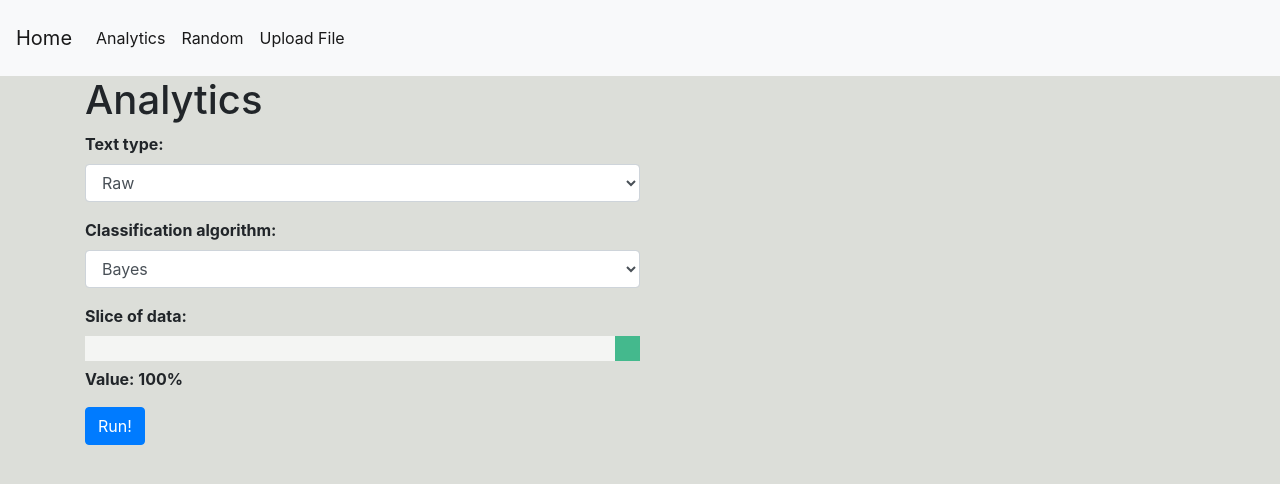
After one commit to ArminF1996/Twitter-crawler, a Flask app: page /analytics in a window 1280 px wide. The commit adds this page. Shown: the top 484 px of the page. Run offline with Flask 2, Linux system fonts and the light colour scheme; parts of the project's set-up code (start-up, migrations or seed data) failed here and were passed over; some libraries are stand-ins or nearby versions.

Commit message:
Implement pie chart visualization  + create htmls and css  + create random page

```diff
--- a/app.py
+++ b/app.py
@@ -6,6 +6,7 @@ import naive_bayes
 import tools
 import demoji
 from datetime import datetime
+import random
 from emotion_predictor import EmotionPredictor
 import copy
 
@@ -17,38 +18,13 @@ app = Flask(__name__)
 app.config['UPLOAD_FOLDER'] = UPLOAD_FOLDER
 app.config['SQLALCHEMY_DATABASE_URI'] = database_uri
 app.config['SQLALCHEMY_TRACK_MODIFICATIONS'] = False
+app.url_map.strict_slashes = False
 db = SQLAlchemy(app)
 
 key_words = [["corona", "covid19"], ["gdp", "economy", "industry"], ["unemployment", "job", "income"],
              ["china", "tradewar", "chinese"], ["election"], ["race", "racism", "blacklivesmatter"]]
-demoji.download_codes()
+# demoji.download_codes()
 tags_variety = ['corona', 'economy', 'job', 'china', 'election', 'race']
-
-@app.route('/')
-def hello_world():
-    return 'Hello World!'
-
-
-@app.route('/store-file-to-sql', methods=['GET', 'POST'])
-def store_file():
-    if request.method == 'POST':
-        # check if the post request has the file part
-        if 'file' not in request.files:
-            flash('No file part')
-            return redirect(request.url)
-        file = request.files['file']
-        if file.filename == '':
-            flash('No selected file')
-            return redirect(request.url)
-        if file:
-            create_tweets_table()
-            tmp_path = os.path.join(app.config['UPLOAD_FOLDER'], 'tmp-data-file')
-            if os.path.exists(tmp_path):
-                os.remove(tmp_path)
-            file.save(tmp_path)
-            return inject(tmp_path)
-    else:
-        return render_template('upload_file.html')
 
 
 class RawTweet(db.Model):
@@ -145,6 +121,61 @@ class Bayes(db.Model):
             'type': self.type,
             'tag': self.tag
         }
+
+
+@app.route('/')
+def index():
+    return render_template('index.html')
+
+
+@app.route('/analytics', methods=('GET', 'POST'))
+def get_result():
+    if request.method == 'POST':
+        text_type = request.form['type'].lower()
+        algorithm = request.form['algorithm'].lower()
+        data_range = int(int(request.form['range']) * RawTweet.query.count() / 100)
+        return redirect("/analytics/{}/{}/{}".format(text_type, algorithm, data_range))
+
+    return render_template('analytics.html')
+
+
+@app.route('/random', methods=('GET', 'POST'))
+def random_tweet():
+    random_id = random.randint(1, RawTweet.query.count())
+    ret = {}
+    ret['raw_text'] = RawTweet.query.filter(RawTweet.id == random_id).first().to_dict()['text']
+    ret['clean_text'] = CleanLemmatizerTweet.query.filter(CleanLemmatizerTweet.id == random_id).first().to_dict()['text']
+    ret['raw_bayes'] = tools.all_tags_reverse[Bayes.query.filter(Bayes.id == random_id)
+                                                 .filter(Bayes.type == 0).first().to_dict()['tag']]
+    ret['clean_bayes'] = tools.all_tags_reverse[Bayes.query.filter(Bayes.id == random_id)
+                                                   .filter(Bayes.type == 2).first().to_dict()['tag']]
+    ret['raw_tfidf'] = TFIDF.query.filter(TFIDF.id == random_id).filter(TFIDF.type == 0).first().to_dict()
+    ret['clean_tfidf'] = TFIDF.query.filter(TFIDF.id == random_id).filter(TFIDF.type == 2).first().to_dict()
+    ret['raw_emotions'] = Emotion.query.filter(Emotion.id == random_id).filter(Emotion.type == 0).first().to_dict()
+    ret['clean_emotions'] = Emotion.query.filter(Emotion.id == random_id).filter(Emotion.type == 2).first().to_dict()
+    return render_template('random.html', data=ret)
+
+
+@app.route('/store-file-to-sql', methods=['GET', 'POST'])
+def store_file():
+    if request.method == 'POST':
+        # check if the post request has the file part
+        if 'file' not in request.files:
+            flash('No file part')
+            return redirect(request.url)
+        file = request.files['file']
+        if file.filename == '':
+            flash('No selected file')
+            return redirect(request.url)
+        if file:
+            create_tweets_table()
+            tmp_path = os.path.join(app.config['UPLOAD_FOLDER'], 'tmp-data-file')
+            if os.path.exists(tmp_path):
+                os.remove(tmp_path)
+            file.save(tmp_path)
+            return inject(tmp_path)
+    else:
+        return render_template('upload_file.html')
 
 
 def create_tweets_table():
@@ -395,14 +426,14 @@ def calculate_bayes_lemmatize():
 tmp = {'joy': 0, 'fear': 0, 'sadness': 0, 'anger': 0, 'surprise': 0, 'disgust': 0}
 
 
-@app.route('/analyse/raw/bayes/<limit>')
-def analyse_raw_bayes(limit):
+@app.route('/analytics/raw/bayes/<limit>')
+def analytics_raw_bayes(limit):
     tags = list(bayes.to_dict() for bayes in Bayes.query.filter(Bayes.type == 0).filter(Bayes.id <= limit).all())
     emotions = list(emotion.to_dict() for emotion in Emotion.query.filter(Emotion.type == 0).filter(Emotion.id <= limit).all())
     result = {'corona': copy.deepcopy(tmp), 'economy': copy.deepcopy(tmp), 'job': copy.deepcopy(tmp),
               'china': copy.deepcopy(tmp), 'election': copy.deepcopy(tmp), 'race': copy.deepcopy(tmp)}
 
-    cnt = 0
+
     for cnt in range(len(tags)):
         result[tags_variety[tags[cnt]['tag']]]['joy'] += emotions[cnt]['joy']
         result[tags_variety[tags[cnt]['tag']]]['fear'] += emotions[cnt]['fear']
@@ -411,17 +442,20 @@ def analyse_raw_bayes(limit):
         result[tags_variety[tags[cnt]['tag']]]['surprise'] += emotions[cnt]['surprise']
         result[tags_variety[tags[cnt]['tag']]]['disgust'] += emotions[cnt]['disgust']
         cnt += 1
-    return json.dumps(result)
+
+    corona, economy, job, china, race, election = create_chart_data(result)
+    return render_template('charts.html', corona=corona, economy=economy, job=job, china=china, race=race,
+                           election=election)
 
 
-@app.route('/analyse/raw/tfidf/<limit>')
-def analyse_raw_tfidf(limit):
+@app.route('/analytics/raw/tf-idf/<limit>')
+def analytics_raw_tfidf(limit):
     tags = list(tfidf.to_dict() for tfidf in TFIDF.query.filter(TFIDF.type == 0).filter(TFIDF.id <= limit).all())
     emotions = list(
         emotion.to_dict() for emotion in Emotion.query.filter(Emotion.type == 0).filter(Emotion.id <= limit).all())
     result = {'corona': copy.deepcopy(tmp), 'economy': copy.deepcopy(tmp), 'job': copy.deepcopy(tmp),
               'china': copy.deepcopy(tmp), 'election': copy.deepcopy(tmp), 'race': copy.deepcopy(tmp)}
-    cnt = 0
+
     for cnt in range(len(tags)):
         for tmp_tag in tags_variety:
             result[tmp_tag]['joy'] += emotions[cnt]['joy'] * tags[cnt][tmp_tag]
@@ -431,18 +465,20 @@ def analyse_raw_tfidf(limit):
             result[tmp_tag]['surprise'] += emotions[cnt]['surprise'] * tags[cnt][tmp_tag]
             result[tmp_tag]['disgust'] += emotions[cnt]['disgust'] * tags[cnt][tmp_tag]
         cnt += 1
-    return json.dumps(result)
+
+    corona, economy, job, china, race, election = create_chart_data(result)
+    return render_template('charts.html', corona=corona, economy=economy, job=job, china=china, race=race,
+                           election=election)
 
 
-@app.route('/analyse/lemmatize/bayes/<limit>')
-def analyse_lemmatize_bayes(limit):
+@app.route('/analytics/clean/bayes/<limit>')
+def analytics_lemmatize_bayes(limit):
     tags = list(bayes.to_dict() for bayes in Bayes.query.filter(Bayes.type == 2).filter(Bayes.id <= limit).all())
     emotions = list(
         emotion.to_dict() for emotion in Emotion.query.filter(Emotion.type == 2).filter(Emotion.id <= limit).all())
     result = {'corona': copy.deepcopy(tmp), 'economy': copy.deepcopy(tmp), 'job': copy.deepcopy(tmp),
               'china': copy.deepcopy(tmp), 'election': copy.deepcopy(tmp), 'race': copy.deepcopy(tmp)}
 
-    cnt = 0
     for cnt in range(len(tags)):
         result[tags_variety[tags[cnt]['tag']]]['joy'] += emotions[cnt]['joy']
         result[tags_variety[tags[cnt]['tag']]]['fear'] += emotions[cnt]['fear']
@@ -451,17 +487,20 @@ def analyse_lemmatize_bayes(limit):
         result[tags_variety[tags[cnt]['tag']]]['surprise'] += emotions[cnt]['surprise']
         result[tags_variety[tags[cnt]['tag']]]['disgust'] += emotions[cnt]['disgust']
         cnt += 1
-    return json.dumps(result)
+
+    corona, economy, job, china, race, election = create_chart_data(result)
+    return render_template('charts.html', corona=corona, economy=economy, job=job, china=china, race=race,
+                           election=election)
 
 
-@app.route('/analyse/lemmatize/tfidf/<limit>')
-def analyse_lemmatize_tfidf(limit):
+@app.route('/analytics/clean/tf-idf/<limit>')
+def analytics_lemmatize_tfidf(limit):
     tags = list(tfidf.to_dict() for tfidf in TFIDF.query.filter(TFIDF.type == 0).filter(TFIDF.id <= limit).all())
     emotions = list(
         emotion.to_dict() for emotion in Emotion.query.filter(Emotion.type == 0).filter(Emotion.id <= limit).all())
     result = {'corona': copy.deepcopy(tmp), 'economy': copy.deepcopy(tmp), 'job': copy.deepcopy(tmp),
               'china': copy.deepcopy(tmp), 'election': copy.deepcopy(tmp), 'race': copy.deepcopy(tmp)}
-    cnt = 0
+
     for cnt in range(len(tags)):
         for tmp_tag in tags_variety:
             result[tmp_tag]['joy'] += emotions[cnt]['joy'] * tags[cnt][tmp_tag]
@@ -471,7 +510,32 @@ def analyse_lemmatize_tfidf(limit):
             result[tmp_tag]['surprise'] += emotions[cnt]['surprise'] * tags[cnt][tmp_tag]
             result[tmp_tag]['disgust'] += emotions[cnt]['disgust'] * tags[cnt][tmp_tag]
         cnt += 1
-    return json.dumps(result)
+
+    corona, economy, job, china, race, election = create_chart_data(result)
+    return render_template('charts.html', corona=corona, economy=economy, job=job, china=china, race=race,
+                           election=election)
+
+
+def create_chart_data(result):
+    corona = {'task': 'corona'}
+    economy = {'task': 'economy'}
+    job = {'task': 'job'}
+    china = {'task': 'china'}
+    race = {'task': 'race'}
+    election = {'task': 'election'}
+    for key, value in result['corona'].items():
+        corona[key] = value
+    for key, value in result['economy'].items():
+        economy[key] = value
+    for key, value in result['job'].items():
+        job[key] = value
+    for key, value in result['china'].items():
+        china[key] = value
+    for key, value in result['race'].items():
+        race[key] = value
+    for key, value in result['election'].items():
+        election[key] = value
+    return corona, economy, job, china, race, election
 
 
 if __name__ == '__main__':
--- /dev/null
+++ b/static/css/style.css
@@ -0,0 +1,48 @@
+.form-group {
+  width: 50%;
+}
+
+table {
+  font-family: arial, sans-serif;
+  border-collapse: collapse;
+  width: 100%;
+}
+
+td, th {
+  border: 1px solid #000000;
+  text-align: left;
+  padding: 8px;
+}
+
+ul li { padding: 10px 0px; }
+
+.slider {
+  -webkit-appearance: none;
+  width: 100%;
+  height: 25px;
+  background: white;
+  outline: none;
+  opacity: 0.7;
+  -webkit-transition: .2s;
+  transition: opacity .2s;
+}
+
+.slider:hover {
+  opacity: 1;
+}
+
+.slider::-webkit-slider-thumb {
+  -webkit-appearance: none;
+  appearance: none;
+  width: 25px;
+  height: 25px;
+  background: #04AA6D;
+  cursor: pointer;
+}
+
+.slider::-moz-range-thumb {
+  width: 25px;
+  height: 25px;
+  background: #04AA6D;
+  cursor: pointer;
+}
--- /dev/null
+++ b/templates/analytics.html
@@ -0,0 +1,39 @@
+{% extends 'base.html' %}
+
+{% block content %}
+    <h1>{% block title %} Analytics {% endblock %}</h1>
+    <form method="post">
+         <div class="form-group">
+             <label for="type"><strong>Text type:</strong></label>
+          <select class="form-control" name="type" id="type">
+            <option>Raw</option>
+            <option>Clean</option>
+          </select>
+        </div>
+
+        <div class="form-group">
+            <label for="algorithm"><strong>Classification algorithm:</strong></label>
+          <select class="form-control" name="algorithm" id="algorithm">
+            <option>Bayes</option>
+            <option>TF-IDF</option>
+          </select>
+        </div>
+        <div class="form-group">
+            <label for="range"><strong>Slice of data:</strong></label>
+            <input type="range" min="1" max="100" value="100" class="slider" id="range" name="range">
+            <p><strong>Value: <span id="demo"></span>%</strong></p>
+        </div>
+
+        <script>
+            var slider = document.getElementById("range");
+            var output = document.getElementById("demo");
+            output.innerHTML = slider.value;
+            slider.oninput = function() {
+              output.innerHTML = this.value;
+            }
+        </script>
+        <div class="form-group">
+            <button type="submit" class="btn btn-primary">Run!</button>
+        </div>
+    </form>
+{% endblock %}
--- /dev/null
+++ b/templates/base.html
@@ -0,0 +1,45 @@
+<!doctype html>
+<html lang="en">
+  <head>
+    <!-- Required meta tags -->
+    <meta charset="utf-8">
+    <meta name="viewport" content="width=device-width, initial-scale=1, shrink-to-fit=no">
+
+    <!-- Bootstrap CSS -->
+    <link rel="stylesheet" href="https://stackpath.bootstrapcdn.com/bootstrap/4.3.1/css/bootstrap.min.css" integrity="sha384-ggOyR0iXCbMQv3Xipma34MD+dH/1fQ784/j6cY/iJTQUOhcWr7x9JvoRxT2MZw1T" crossorigin="anonymous">
+    <link rel="stylesheet" href="{{ url_for('static', filename= 'css/style.css') }}">
+
+    <title>{% block title %} {% endblock %}</title>
+  </head>
+  <body style="background-color: #dcded9">
+    <nav class="navbar navbar-expand-md navbar-light bg-light">
+        <a class="navbar-brand" href="{{ url_for('index')}}">Home</a>
+        <button class="navbar-toggler" type="button" data-toggle="collapse" data-target="#navbarNav" aria-controls="navbarNav" aria-expanded="false" aria-label="Toggle navigation">
+            <span class="navbar-toggler-icon"></span>
+        </button>
+        <div class="collapse navbar-collapse" id="navbarNav">
+            <ul class="navbar-nav">
+            <li class="nav-item active">
+                <a class="nav-link" href="{{ url_for('get_result')}}">Analytics</a>
+            </li>
+            <li class="nav-item active">
+                <a class="nav-link" href="{{ url_for('random_tweet')}}">Random</a>
+            </li>
+            <li class="nav-item active">
+                <a class="nav-link" href="{{ url_for('store_file')}}">Upload File</a>
+            </li>
+            </ul>
+        </div>
+    </nav>
+    <div class="container">
+        {% block content %} {% endblock %}
+    </div>
+
+    <!-- Optional JavaScript -->
+    <!-- jQuery first, then Popper.js, then Bootstrap JS -->
+    <script src="https://code.jquery.com/jquery-3.3.1.slim.min.js" integrity="sha384-q8i/X+965DzO0rT7abK41JStQIAqVgRVzpbzo5smXKp4YfRvH+8abtTE1Pi6jizo" crossorigin="anonymous"></script>
+    <script src="https://cdnjs.cloudflare.com/ajax/libs/popper.js/1.14.7/umd/popper.min.js" integrity="sha384-UO2eT0CpHqdSJQ6hJty5KVphtPhzWj9WO1clHTMGa3JDZwrnQq4sF86dIHNDz0W1" crossorigin="anonymous"></script>
+    <script src="https://stackpath.bootstrapcdn.com/bootstrap/4.3.1/js/bootstrap.min.js" integrity="sha384-JjSmVgyd0p3pXB1rRibZUAYoIIy6OrQ6VrjIEaFf/nJGzIxFDsf4x0xIM+B07jRM" crossorigin="anonymous"></script>
+
+  </body>
+</html>
--- a/tools.py
+++ b/tools.py
@@ -2,8 +2,9 @@ import nltk
 import string
 import re
 all_tags = {"corona": 0, "economy": 1, "job": 2, "china": 3, "election": 4, "race": 5}
-nltk.download('stopwords')
-nltk.download('wordnet')
+all_tags_reverse = {0: "corona", 1: "economy", 2: "job", 3: "china", 4: "election", 5: "race"}
+# nltk.download('stopwords')
+# nltk.download('wordnet')
 
 
 def convert_tags_to_int(tags):
```
Also changed, not shown: templates/charts.html (added, +149 -0 lines), templates/index.html (added, +26 -0 lines), templates/random.html (added, +89 -0 lines), templates/upload_file.html (+5 -9 lines).
